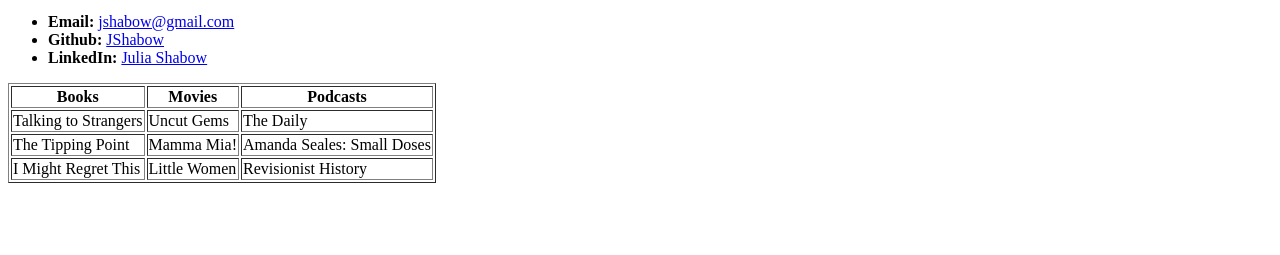
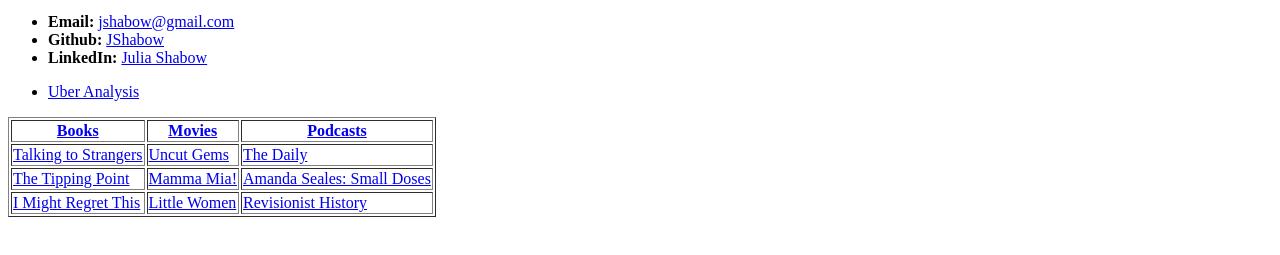
Before and after one commit to jshabow/jshabow.github.io, a plain HTML site: page index.html in a window 1280 px wide. Shown: the part 457-712 px from the top of the page. Drawn offline with Linux system fonts and the light colour scheme.

Commit message:
Update index.html

```diff
--- a/index.html
+++ b/index.html
@@ -13,6 +13,9 @@
     <li><strong>Email:</strong> <a href="#">jshabow@gmail.com</a></li>
     <li><strong>Github:</strong> <a href="#">JShabow</a></li>
     <li><strong>LinkedIn:</strong> <a href="#">Julia Shabow</a></li>
+  </ul>
+  <ul>
+    <li> <a href="https://jshabow.github.io/analysis/">Uber Analysis</li>
   </ul>
   <table border=1>
     <tr>
```
